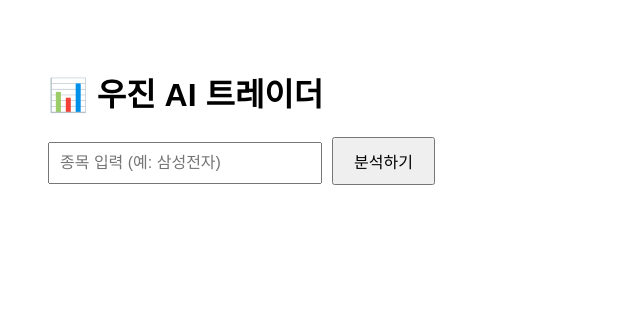
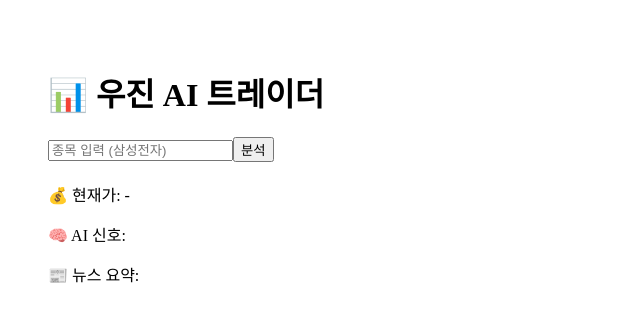
Before and after one commit to woojini910/woojin-ai-trader, a React (Vite) app: page / in a window 1280 px wide. Shown: the top 322 px of the page, without its empty margins (0-640 px from the left). Built offline with nearby package versions, Linux system fonts and the light colour scheme.

Commit message:
Update App.jsx

```diff
--- a/src/App.jsx
+++ b/src/App.jsx
@@ -2,54 +2,78 @@ import React, { useState } from 'react'
 
 function App() {
   const [stock, setStock] = useState('')
-  const [result, setResult] = useState('')
+  const [price, setPrice] = useState(null)
+  const [news, setNews] = useState([])
+  const [signal, setSignal] = useState('')
 
-  const analyzeStock = () => {
-    if (!stock) {
-      setResult('종목명을 입력하세요')
-      return
+  // 🔥 1️⃣ 주가 가져오기 (야후 API 우회)
+  const getStockPrice = async (symbol) => {
+    try {
+      const res = await fetch(
+        `https://query1.finance.yahoo.com/v7/finance/quote?symbols=${symbol}`
+      )
+      const data = await res.json()
+      return data.quoteResponse.result[0]?.regularMarketPrice
+    } catch (e) {
+      return null
     }
+  }
 
-    // 🔥 임시 AI 분석 로직 (나중에 API로 교체)
-    if (stock.includes('삼성')) {
-      setResult('📈 상승 가능성 높음 (AI 분석)')
-    } else if (stock.includes('현대')) {
-      setResult('⚖️ 횡보 예상')
+  // 🔥 2️⃣ 뉴스 가져오기 (간단 RSS)
+  const getNews = async (keyword) => {
+    try {
+      const res = await fetch(
+        `https://api.allorigins.win/raw?url=https://news.google.com/rss/search?q=${keyword}`
+      )
+      const text = await res.text()
+      return text.slice(0, 300) // 간단 표시용
+    } catch {
+      return '뉴스 불러오기 실패'
+    }
+  }
+
+  // 🔥 3️⃣ 분석
+  const analyze = async () => {
+    if (!stock) return
+
+    // 종목 코드 간단 매핑
+    let symbol = 'AAPL'
+    if (stock.includes('삼성')) symbol = '005930.KS'
+    if (stock.includes('현대')) symbol = '005380.KS'
+
+    const p = await getStockPrice(symbol)
+    setPrice(p)
+
+    const n = await getNews(stock)
+    setNews(n)
+
+    // 🔥 간단 AI 느낌 분석
+    if (p > 70000) {
+      setSignal('📈 매수 우세')
+    } else if (p > 50000) {
+      setSignal('⚖️ 중립')
     } else {
-      setResult('📉 변동성 높음 (주의)')
+      setSignal('📉 매도 우세')
     }
   }
 
   return (
-    <div style={{ padding: '40px', fontFamily: 'sans-serif' }}>
+    <div style={{ padding: '40px' }}>
       <h1>📊 우진 AI 트레이더</h1>
 
       <input
-        type="text"
-        placeholder="종목 입력 (예: 삼성전자)"
+        placeholder="종목 입력 (삼성전자)"
         value={stock}
         onChange={(e) => setStock(e.target.value)}
-        style={{
-          padding: '10px',
-          fontSize: '16px',
-          width: '250px',
-          marginRight: '10px'
-        }}
       />
 
-      <button
-        onClick={analyzeStock}
-        style={{
-          padding: '10px 20px',
-          fontSize: '16px',
-          cursor: 'pointer'
-        }}
-      >
-        분석하기
-      </button>
+      <button onClick={analyze}>분석</button>
 
-      <div style={{ marginTop: '30px', fontSize: '20px' }}>
-        {result}
+      <div style={{ marginTop: '20px' }}>
+        <p>💰 현재가: {price || '-'}</p>
+        <p>🧠 AI 신호: {signal}</p>
+        <p>📰 뉴스 요약:</p>
+        <div style={{ fontSize: '12px' }}>{news}</div>
       </div>
     </div>
   )
```
